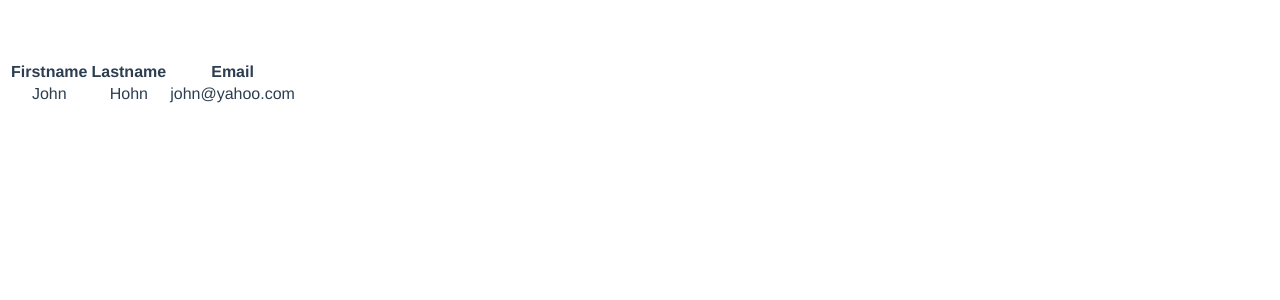
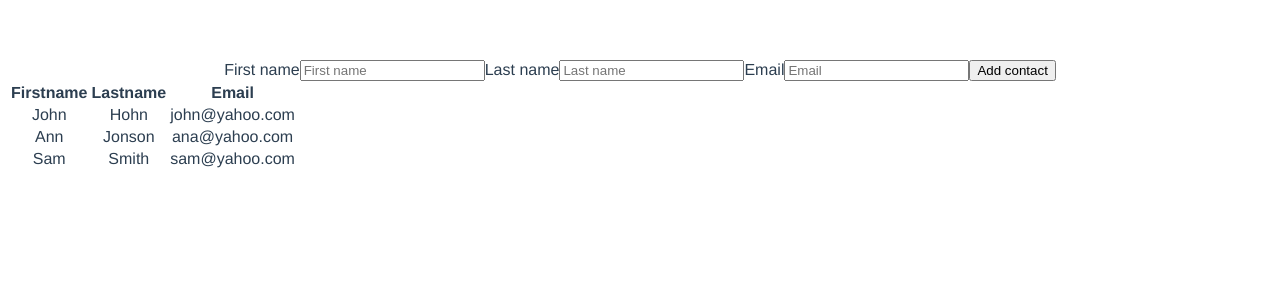
Before and after one commit to brankaDakic10/vue_myProject, a Vue app: page / in a window 1280 px wide. Shown: the top 300 px of the page. Built offline with nearby package versions, Linux system fonts and the light colour scheme.

Commit message:
Added form and table

```diff
--- a/src/components/ContactsList.vue
+++ b/src/components/ContactsList.vue
@@ -1,22 +1,32 @@
 <template>
   <div >
-    <table>
-  <tr>
+
+ <form @submit.prevent='addContact'>
+      <label>First name</label>
+      <input v-model='newContact.firstName' type='text' placeholder='First name'>
+      <label>Last name</label>
+      <input v-model='newContact.lastName'type='text' placeholder='Last name'>
+      <label>Email</label>
+      <input v-model='newContact.email' type='email' placeholder='Email'>
+      <button type='submit'>Add contact</button>
+  </form>
+
+
+ <table>
+  <thead>
     <th>Firstname</th>
     <th>Lastname</th>
     <th>Email</th>
-  </tr>
-  <tr
-  v-for="(contact, key) in contacts"
-  :key="key"
-  v-if="contact.firstName ==='John'">
+  </thead>
+  <tbody>
+  <tr v-for="(contact, key) in contacts" :key="key">
 
     <td>{{contact.firstName}}</td>
     <td>{{contact.lastName}}</td>
    <td>{{contact.email}}</td>
 
   </tr>
-
+   </tbody>
 </table>
 
   </div>
@@ -32,8 +42,25 @@
      {firstName:'John',lastName:'Hohn',email:'john@yahoo.com'},
      {firstName:'Ann', lastName:'Jonson',email:'ana@yahoo.com'},
      {firstName:'Sam', lastName:'Smith', email:'sam@yahoo.com'}
-   ]
+   ],
+
+   newContact:{
+       firstName:'',
+       lastName:'',
+       email:''
+
+      }
     }
+
+  },
+
+  methods:{
+    addContact(){
+       this.contacts.push(this.newContact)
+       this.newContact={}
+
+    }
+
 
   }
 }
```
